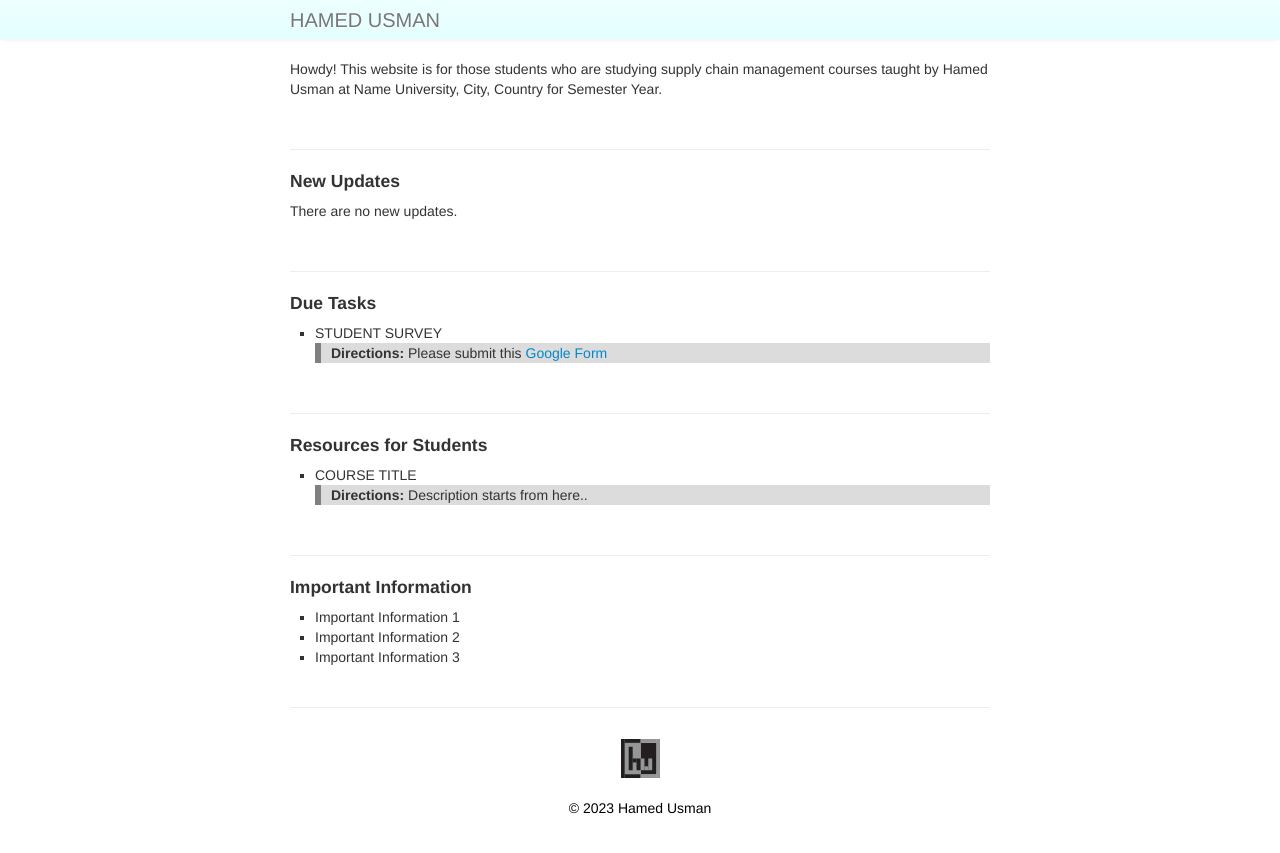
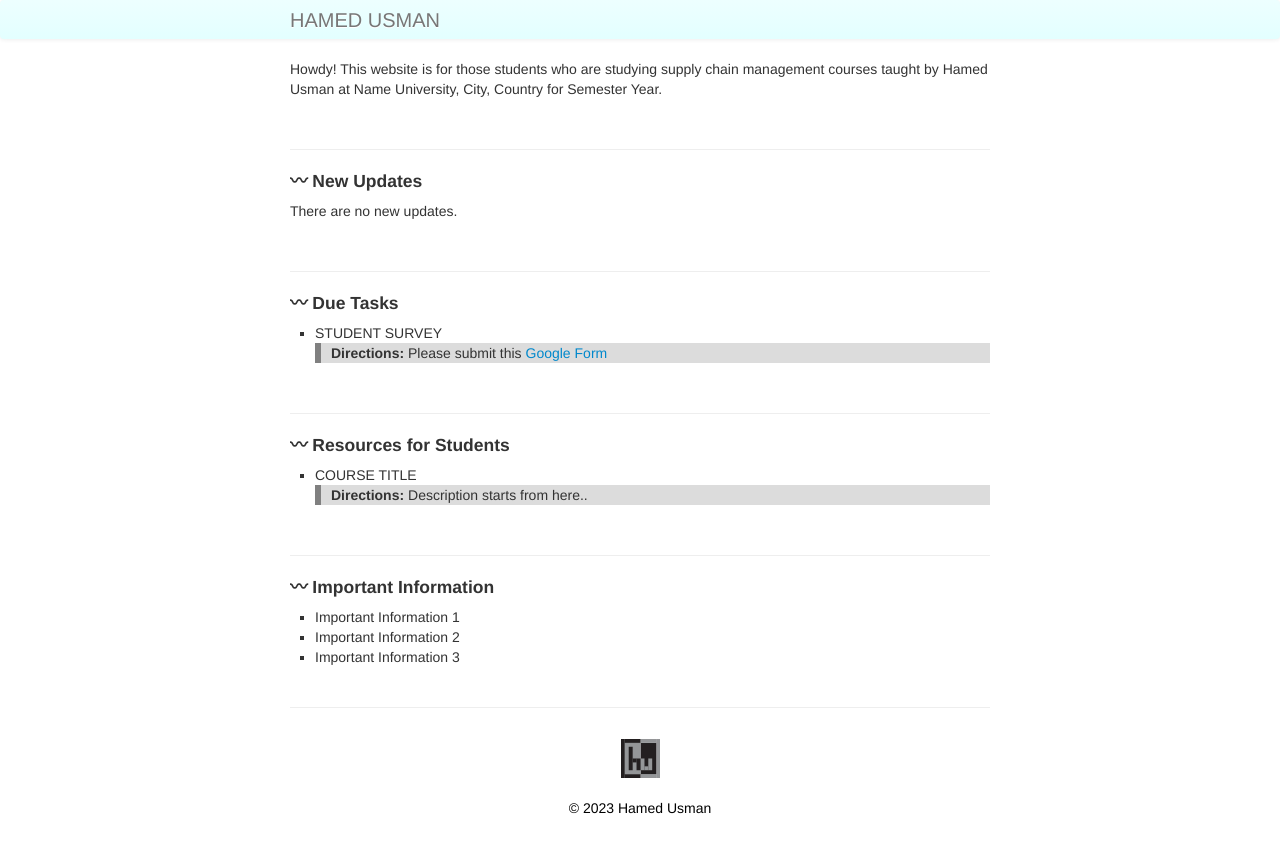
Before and after one commit to 101scm/101scm.github.io, a Jekyll site: the page built from index.md, in a window 1280 px wide. Shown: the top 853 px of the page. Built offline with Jekyll 4.4.1, drawn with Linux system fonts in a browser that asks for light colours.

```diff
--- a/index.md
+++ b/index.md
@@ -10,14 +10,14 @@ Howdy! This website is for those students who are studying supply chain manageme
 
 ---
 
-<h4>New Updates</h4>
+<h4>〰 New Updates</h4>
 <p>There are no new updates.</p>
 
 <br/>
 
 ---
 
-<h4>Due Tasks</h4>
+<h4>〰 Due Tasks</h4>
 <ul>
 <li>STUDENT SURVEY</li>
 <div class="summary"><p><strong>Directions:</strong> Please submit this <a href="https://www.google.com">Google Form</a></p></div>
@@ -27,7 +27,7 @@ Howdy! This website is for those students who are studying supply chain manageme
 
 ---
 
-<h4>Resources for Students</h4>
+<h4>〰 Resources for Students</h4>
 <ul>
 <li>COURSE TITLE</li>
 <div class="summary"><p><strong>Directions:</strong> Description starts from here..</p></div>
@@ -37,7 +37,7 @@ Howdy! This website is for those students who are studying supply chain manageme
 
 ---
 
-<h4>Important Information</h4>
+<h4>〰 Important Information</h4>
 <ul>
 <li>Important Information 1</li>
 <li>Important Information 2</li>
```
